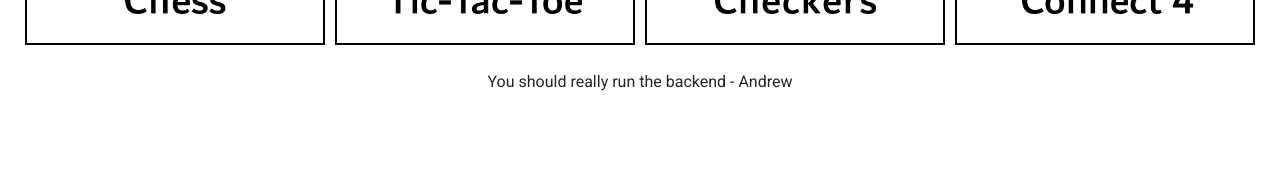
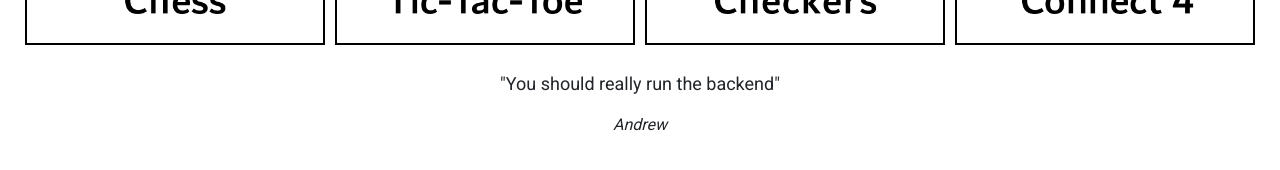
Before and after one commit to AndrewChai878/WebDevFinal, a Vue app: page / in a window 1280 px wide. Shown: the part 510-680 px from the top of the page. Built offline with nearby package versions, Linux system fonts and the light colour scheme; no server answers.

Commit message:
Reformatted home page quote

```diff
--- a/src/components/QuoteLine.vue
+++ b/src/components/QuoteLine.vue
@@ -1,6 +1,7 @@
 <template>
 	<div>
-        <p> {{quote}} - {{author}} </p>
+        <p class = "quote"> "{{quote}}" </p>
+        <p class = "author"> {{author}} </p>
     </div>
 </template>
 
@@ -29,4 +30,12 @@ export default {
 
 <style scoped lang="scss">
 
+.quote {
+    font-size: large;
+}
+
+.author {
+    font-style: italic;
+}
+
 </style>
```
Also changed, not shown: 1 other file (tests, documents, lock files or other folders).
